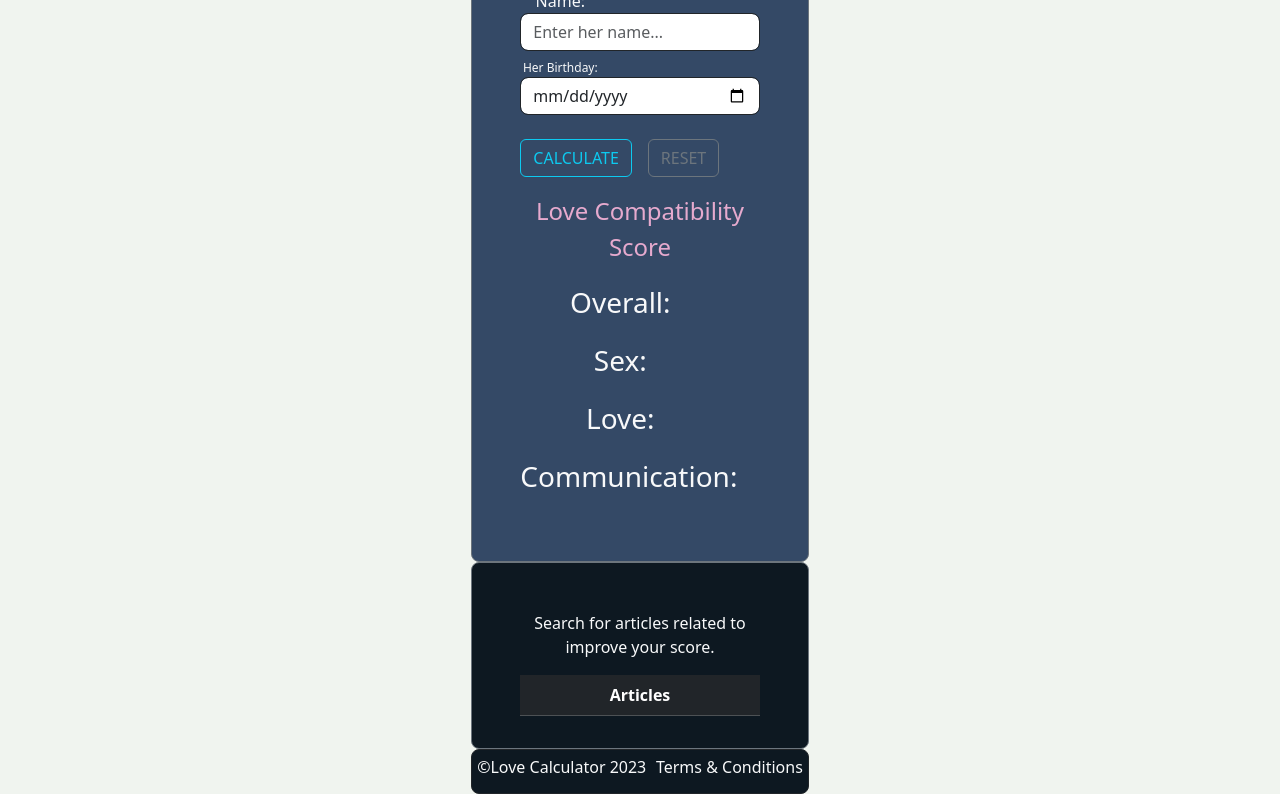
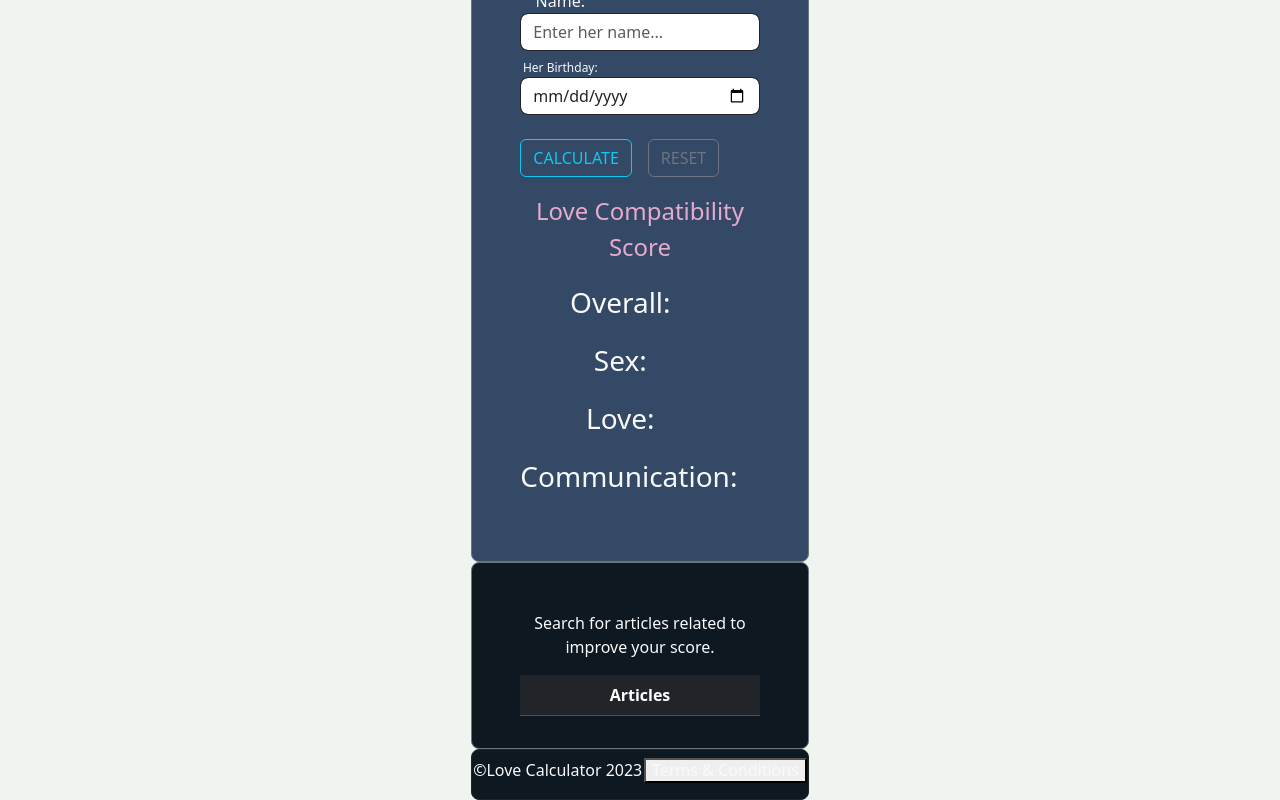
Before and after one commit to chittebabu21/love-calculator-react-client, a React (Create React App) app: page / in a window 1280 px wide. Shown: the part 327-1127 px from the top of the page. Built offline with nearby package versions, Linux system fonts and the light colour scheme.

Commit message:
Changed a tag to button

```diff
--- a/src/Home.js
+++ b/src/Home.js
@@ -245,7 +245,7 @@ const Home = () => {
                     </div>
                     <div className="d-flex align-items-center justify-content-around w-100 dark-bg border border-dark rounded-3 m-0 py-2">
                         <h5 className="text-light fs-6">&copy;Love Calculator 2023</h5>
-                        <h5 className="text-light fs-6"><a className="text-light" onClick={ handleTerms } href="">Terms & Conditions</a></h5>
+                        <h5 className="text-light fs-6"><button className="text-light" onClick={ handleTerms }>Terms & Conditions</button></h5>
                     </div>
                 </div>
             </div>
--- a/src/Terms.js
+++ b/src/Terms.js
@@ -66,7 +66,7 @@ const Terms = () => {
                         </li>
                     </ol>
                 </p>
-                <a className="btn btn-outline-info w-25 align-self-center mb-3" onClick={ handleBack } href="">BACK</a>
+                <button className="btn btn-outline-info w-25 align-self-center mb-3" onClick={ handleBack }>BACK</button>
             </div>
             <div className="d-flex align-items-center justify-content-center w-100 bg-dark border border-dark rounded-3 m-0 py-2">
                 <h5 className="text-light fs-6">&copy;Love Calculator 2023</h5>
```
